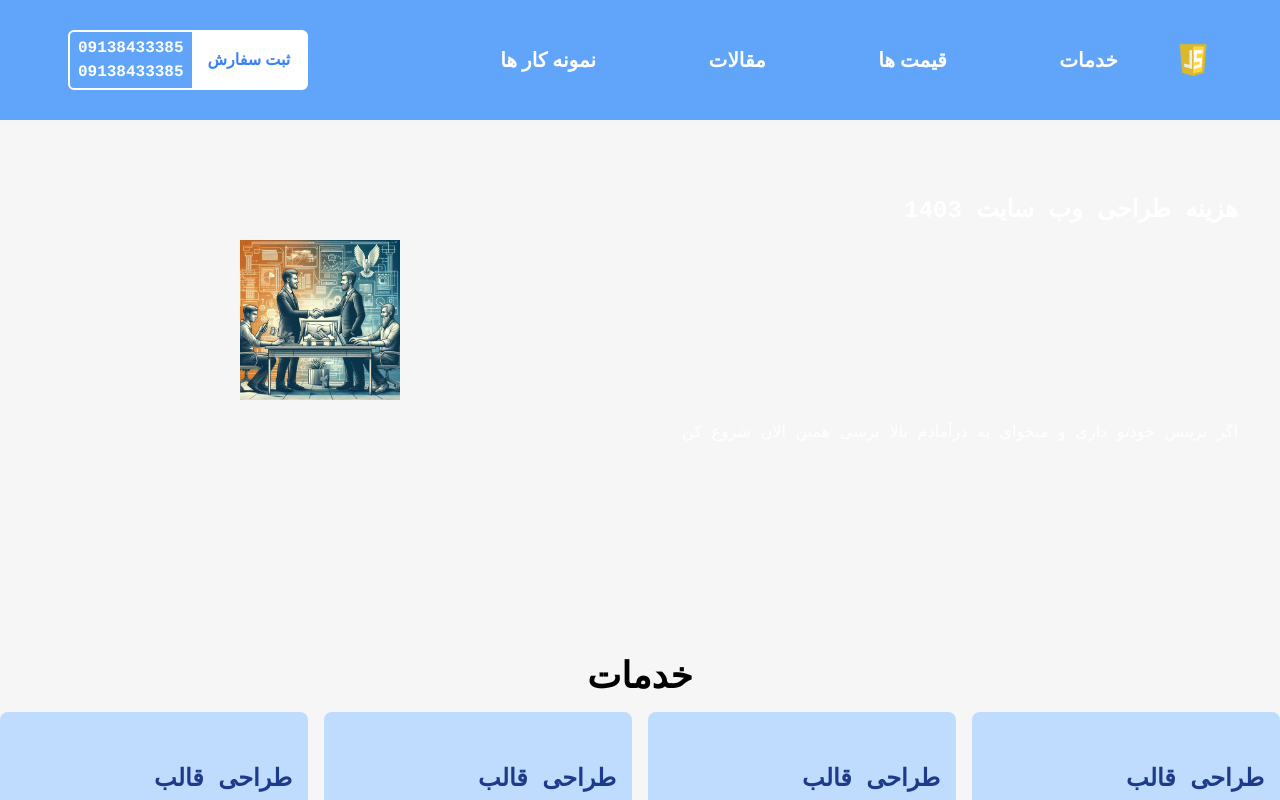
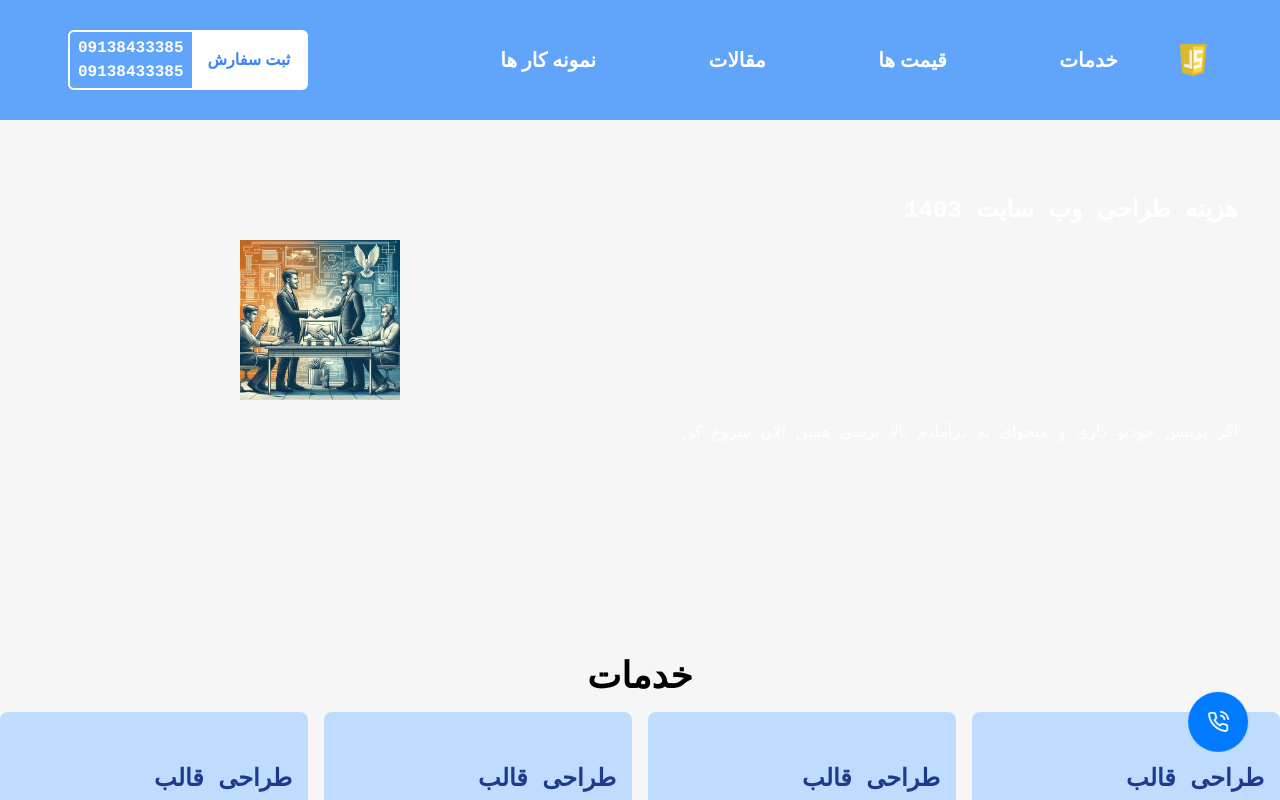
Before and after one commit to Ramtinzand1395/work-sample, a React (Vite) app: page / in a window 1280 px wide. Shown: the top 800 px of the page. Built offline with nearby package versions, Linux system fonts and the light colour scheme.

Commit message:
created button call

```diff
--- a/src/App.jsx
+++ b/src/App.jsx
@@ -7,6 +7,7 @@ import Services from "./components/our-services/Services";
 import Price from "./components/Price/Price";
 import Slider from "./components/slidere/Slider";
 import { useChangetitle } from "./hooks/useTitle";
+import CallIcon from "./components/element/CallIcon";
 
 const App = () => {
   useEffect(() => {
@@ -20,6 +21,7 @@ const App = () => {
       <Price />
       <Slider />
       <Detailse />
+      <CallIcon />
     </div>
   );
 };
--- /dev/null
+++ b/src/components/element/CallIcon.jsx
@@ -0,0 +1,44 @@
+import React, { useState } from "react";
+import { FiPhoneCall } from "react-icons/fi";
+
+function CallIcon() {
+  const [showNumbers, setShowNumbers] = useState(false);
+
+  const handleIconClick = () => {
+    setShowNumbers(!showNumbers);
+  };
+
+  return (
+    <div className="fixed right-[2rem] bottom-[3rem]">
+      <div className="icon-container" onClick={handleIconClick}>
+        <div className="pulse-ring"></div>
+        <div className="icon relative cursor-pointer">
+          <FiPhoneCall size={22} />
+        </div>
+      </div>
+      {showNumbers && (
+        <div
+          className={` w-[200px] absolute bg-white flex flex-col top-[-1.3rem] ${
+            showNumbers ? "right-[-2rem]" : "right-0"
+          } p-4 rounded-lg items-center`}
+        >
+          <a href="tel:09138433385" className="number">
+            09138433385
+          </a>
+          <div className="border-t-[1px] border-gray-300 w-full"></div>
+          <a href="tel:09354378110" className="number">
+            09354378110
+          </a>
+          <button
+            onClick={() => setShowNumbers(false)}
+            className="font-tanha bg-blue-300 rounded-md text-gray-800 w-full"
+          >
+            بستن
+          </button>
+        </div>
+      )}
+    </div>
+  );
+}
+
+export default CallIcon;
--- a/src/index.css
+++ b/src/index.css
@@ -5,6 +5,92 @@ body {
   padding: 0;
   margin: 0;
   box-sizing: border-box;
-  font-family: 'vazir', Courier, monospace;
+  font-family: "vazir", Courier, monospace;
   background-color: #f6f6f6;
 }
+
+@keyframes vibrate {
+  0% {
+    transform: translate(0);
+  }
+  20% {
+    transform: translate(-1px, 1px);
+  }
+  40% {
+    transform: translate(-1px, -1px);
+  }
+  60% {
+    transform: translate(1px, 1px);
+  }
+  80% {
+    transform: translate(1px, -1px);
+  }
+  100% {
+    transform: translate(0);
+  }
+}
+
+@keyframes pulse {
+  0% {
+    transform: scale(0.95);
+    opacity: 0.7;
+  }
+  70% {
+    transform: scale(1.2);
+    opacity: 0;
+  }
+  100% {
+    transform: scale(0.95);
+    opacity: 0;
+  }
+}
+
+.icon-container {
+  position: relative;
+  display: inline-block;
+}
+
+.pulse-ring {
+  position: absolute;
+  top: 4%;
+  left: 4%;
+  width: 100%;
+  height: 100%;
+  background: rgba(0, 123, 255, 0.5);
+  border-radius: 50%;
+  transform: translate(-50%, -50%);
+  animation: pulse 1.5s infinite;
+  z-index: -1;
+}
+
+.icon {
+  display: flex;
+  justify-content: center;
+  align-items: center;
+  background-color: #007bff;
+  height: 60px;
+  width: 60px;
+  border-radius: 50%;
+  color: white;
+  animation: vibrate 0.5s infinite;
+}
+
+.numbers {
+  position: absolute;
+  top: -120px;
+  right: -10px;
+  background: white;
+  border: 1px solid #ccc;
+  border-radius: 8px;
+  box-shadow: 0 2px 5px rgba(0, 0, 0, 0.1);
+  padding: 10px;
+  display: flex;
+  flex-direction: column;
+}
+
+.number {
+  margin: 5px 0;
+  color: #007bff;
+  text-decoration: none;
+  font-size: 16px;
+}
```
